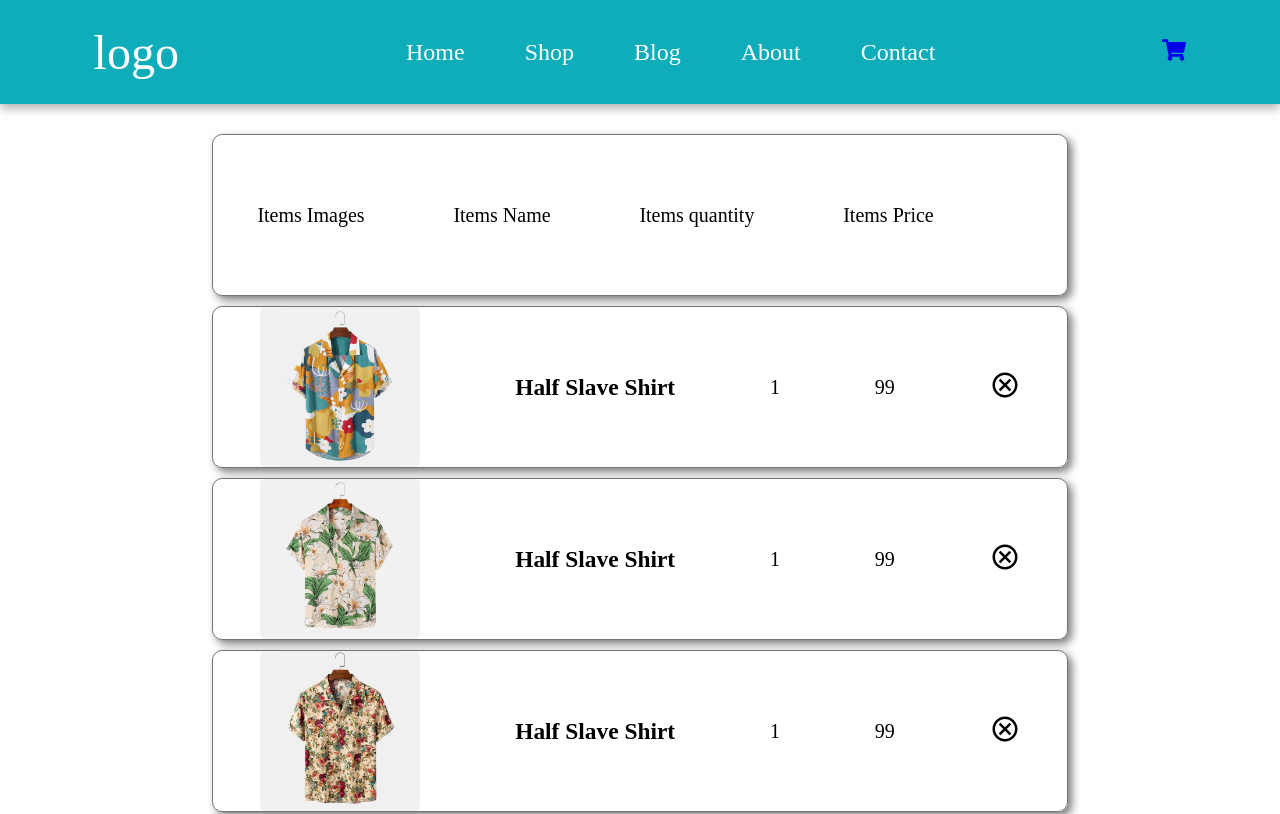
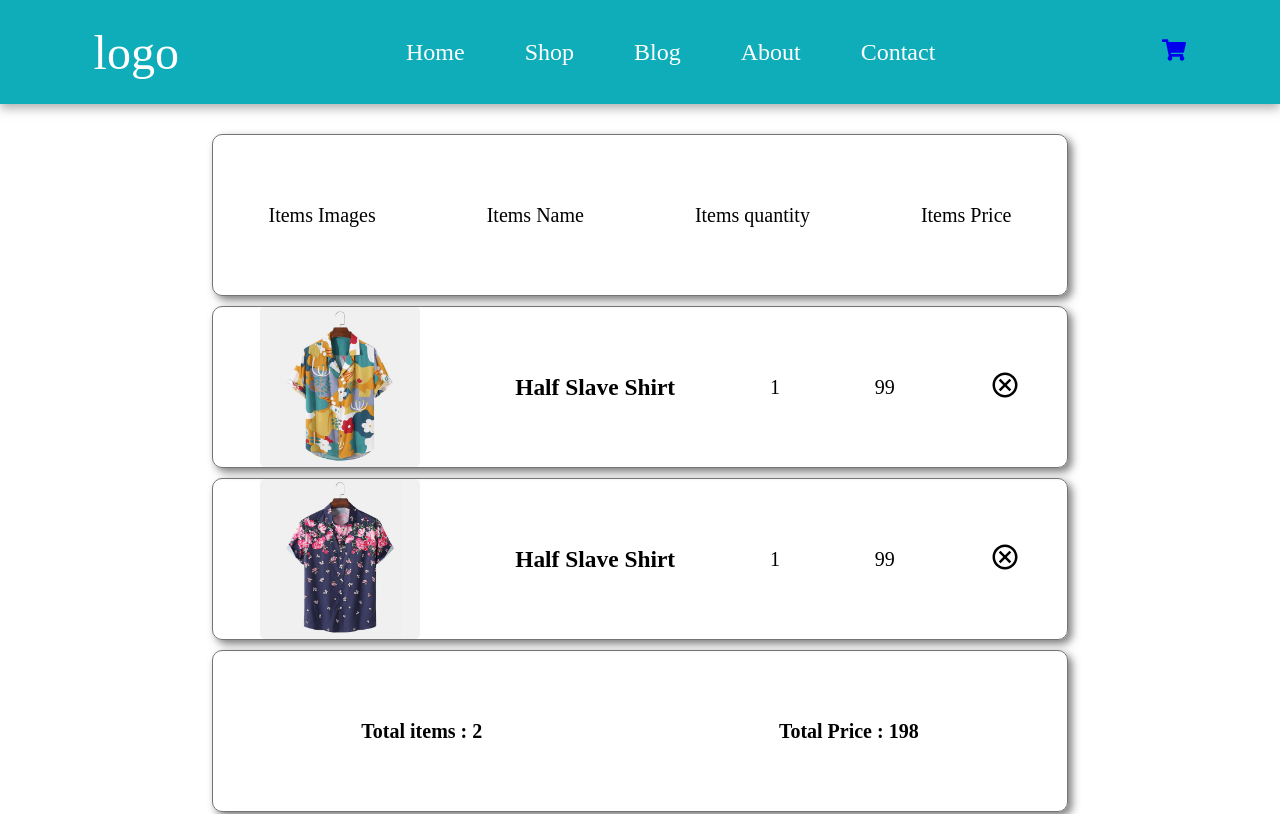
Before and after one commit to myakalwad25/E-commerce_website, a React (Create React App) app: page /cart in a window 1280 px wide. Shown: the top 814 px of the page. Built offline with nearby package versions, Linux system fonts and the light colour scheme.

Commit message:
cart bug  solved

```diff
--- a/src/App.js
+++ b/src/App.js
@@ -4,7 +4,8 @@ import Hero from './components/Hero';
 import Features from './components/features.js';
 import Product_section from './components/Product_section.js';
 
-import { useEffect } from 'react';
+import { useEffect, useState } from 'react';
+import { createContext } from 'react';
 import Contact from './components/Contact';
 import Blog from './components/Blog';
 import Home from './components/Home';
@@ -14,14 +15,22 @@ import Cart from './components/Cart';
 import Shop from './components/Shop';
 import {BrowserRouter, Routes, Route} from 'react-router-dom';
 
+import { cart_list } from './components/data';
+
+export const userContext = createContext();
+function App() {
+
+  const [list, setList] = useState(cart_list);
+  const changelist = (new_list) =>{
+    setList(new_list);
+  }
 
 
-function App() {
 
-  useEffect(()=>{
-    console.log("rendered");
-  })
   return (
+
+    <userContext.Provider value ={{list,changelist}} >
+
       <div className="App">
 
 
@@ -40,6 +49,7 @@ function App() {
 
         <Footer/>
       </div>
+    </userContext.Provider>
   );
 }
 
--- a/src/components/Cart.js
+++ b/src/components/Cart.js
@@ -1,31 +1,55 @@
 
 import { cart_list } from "./data";
-import { useEffect, useState } from "react";
+import {  useState,useContext, useEffect } from "react";
+import { userContext } from "../App";
 import {MdOutlineCancel} from "react-icons/md";
 import './Cart.css'
 
 export default function Cart() {
-    const [list, setList] = useState(cart_list);
-    const [total, setTotal] = useState(0);
-    const [num , setNum] = useState(list.length);
 
+    const {list,changelist} = useContext(userContext);
+    const [len,setLen] = useState(list.length);
+    const [cost,setCost] = useState(198);
+
+    useEffect(()=>{
+        setLen(list.length);
+        setCost(new_cost)
+    },[list]);
+
+    const new_list = list;
+    //console.log(list);
     const handleCross = (item)=>{
-        let val = 0;
-        let val2 = 0;
-        setList( list.filter(ele=>{
-            if(ele.key!=item.key)
+        let newList = list.filter(ele=>{
+            if(ele.key !== item.key)
             {
-                val+= ele.price;
-                val2++;
                 return ele;
             }
+            else {
+                console.log(`item_id:${item.key} removed`);
+            }
+        });
 
+        changelist(newList)
 
-        }))
-        setTotal(val);
-        setNum(val2);
     }
 
+    console.log(`total item ${list.length}`);
+    // console.log("vijay");
+    // console.log(list);
+    let new_cost = 0;
+    let  prodcuts_list = new_list.map((item)=>{
+         new_cost += item.price;
+        return(
+            <div className="list_item" key={item.key}>
+                    <img src={item.img} alt="product_img"></img>
+                    <h3>{item.type}</h3>
+                    <div>{item.quantity}</div>
+                    <div>{item.price*item.quantity}</div>
+                    <div className="cross" onClick={evn => handleCross(item)}><MdOutlineCancel size={"30px"}/> </div>
+
+                </div>
+            )
+        })
 
     return (
     <>
@@ -36,25 +60,14 @@ export default function Cart() {
                 <div>{"Items Name"}</div>
                 <div>{"Items quantity"}</div>
                 <div>{"Items Price"}</div>
-                <div></div>
+
             </div>
             {
-                list.map((item)=>{
-                return(
-                <div className="list_item" key={item.key}>
-                        <img src={item.img} alt="product_img"></img>
-                        <h3>{item.type}</h3>
-                        <div>{item.quantity}</div>
-                        <div>{item.price*item.quantity}</div>
-                        <div className="cross" onClick={evn => handleCross(item)}><MdOutlineCancel size={"30px"}/> </div>
-
-                    </div>
-                )
-                })
+                prodcuts_list
             }
             <div className="list_item">
-                <div><b>{"Total items : "}{num}</b></div>
-                <div><b>{"Total Price : "}{total}</b></div>
+                <div><b>{"Total items : "}{len}</b></div>
+                <div><b>{"Total Price : "}{cost}</b></div>
             </div>
        </div>
 
--- a/src/components/Home.js
+++ b/src/components/Home.js
@@ -1,16 +1,19 @@
 import Hero from "./Hero";
 import Features from "./features";
 import Product_section from "./Product_section";
-
+import { createContext, useState } from "react";
+import { cart_list } from "./data";
 
 
 
 export default function Home() {
+
     return (
-        <>
+
+        <div >
             <Hero/>
             <Features/>
             <Product_section/>
-        </>
+        </div>
     );
 }
--- a/src/components/Navbar.js
+++ b/src/components/Navbar.js
@@ -2,6 +2,7 @@ import { FaShoppingCart } from "react-icons/fa";
 import {nav} from './data.js'
 import './Navbar.css';
 import { Link } from "react-router-dom";
+
 
 
 function Navbar() {
--- a/src/components/ProductCard.js
+++ b/src/components/ProductCard.js
@@ -1,6 +1,7 @@
 import { FaStar ,FaCartPlus} from "react-icons/fa";
 import { cart_list } from "./data";
-import { useState } from "react";
+import { useState ,useContext, useEffect} from "react";
+import { userContext } from "../App";
 
 function Star_patter() {
 
@@ -17,12 +18,18 @@ function Star_patter() {
 
 
 function ProductCard(props) {
-    const [cartList, setCartlist] = useState(cart_list)
+    //const [cartList, setCartlist] = useState(cart_list)
+    const {list,changelist} = useContext(userContext);
     const product = props.item;
+    // console.log(product);
 
     const handleCart = (item)=>{
-        cartList.push(item);
-        alert("item added")
+        // add_item(item);
+       console.log(`item added ${item.key}`);
+       const new_list = [...list,item];
+       changelist(new_list);
+       console.log(`total item are ${list.length+1}`);
+
    }
 
     return (
@@ -33,7 +40,7 @@ function ProductCard(props) {
                 <p className="p2">{product.type}</p>
                 <p className="p3">${product.price}</p>
                 <Star_patter/>
-                <div className="cart_icon" onClick={eve=>handleCart(product)}><FaCartPlus color={"rgb(14, 173, 185)"} size={'30px'}/></div>
+                <div className="cart_icon" onClick={()=>handleCart(product)}><FaCartPlus color={"rgb(14, 173, 185)"} size={'30px'}/></div>
             </div>
 
         </li>
--- a/src/components/data.js
+++ b/src/components/data.js
@@ -306,39 +306,12 @@ export const cart_list = [
         price:99
     },
     {
-        key:2,
-        code:"feature_product",
-        type : "Half Slave Shirt",
-        img : "./Images/products/f2.jpg",
-        company :'adidas',
-        quantity:1,
-        price:99
-    },
-    {
-        key:3,
-        code:"feature_product",
-        type : "Half Slave Shirt",
-        img :"./Images/products/f3.jpg",
-        company :'adidas',
-        quantity:1,
-        price:99
-    },
-    {
-        key:4,
-        code:"feature_product",
-        type : "Half Slave Shirt",
-        img :"./Images/products/f4.jpg",
-        company :'adidas',
-        quantity:1,
-        price:99
-    },
-    {
         key:5,
         code:"feature_product",
         type : "Half Slave Shirt",
         img : "./Images/products/f5.jpg",
         company :'adidas',
-        quantity:2,
+        quantity:1,
         price:99
     }
 ]
```
Lines whose indentation alone changed are shown as unchanged.
